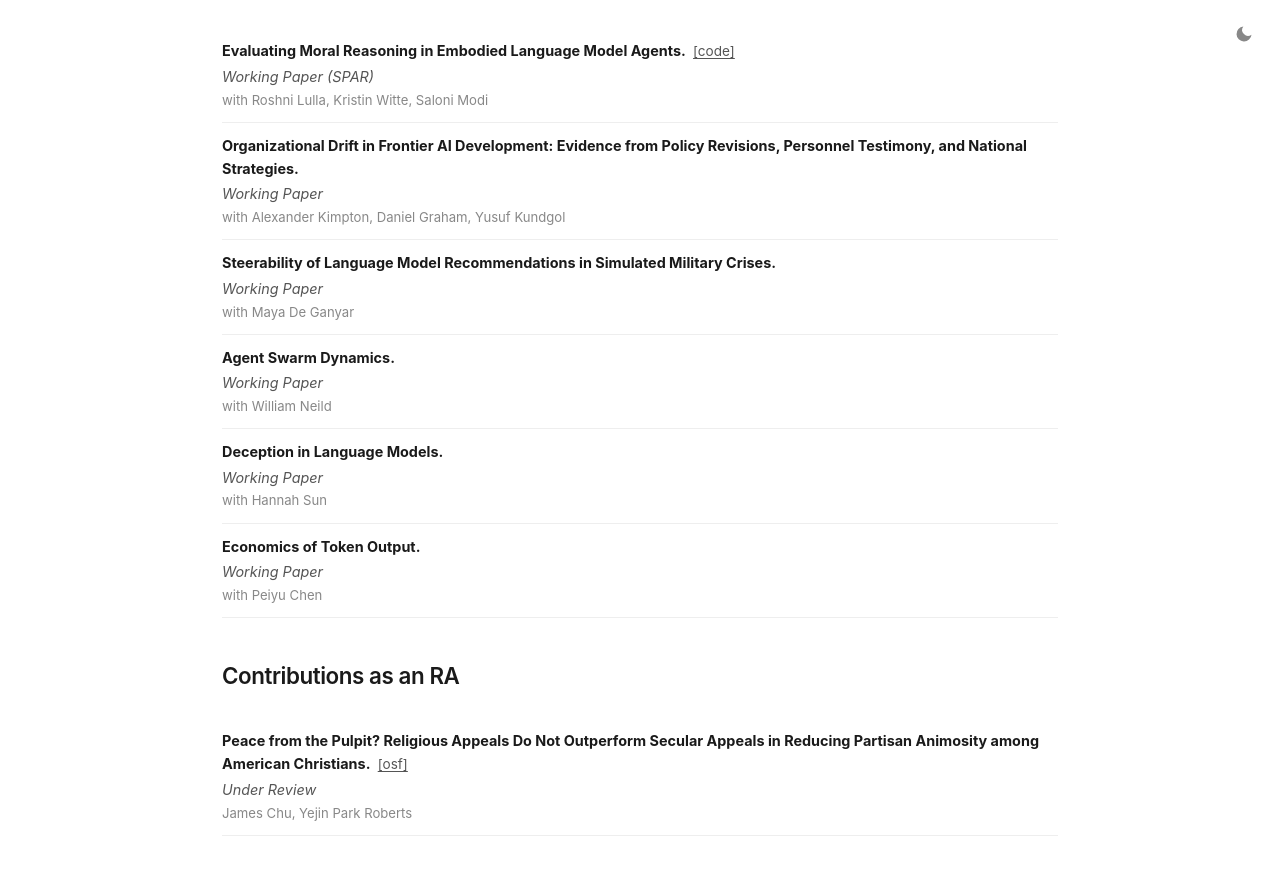
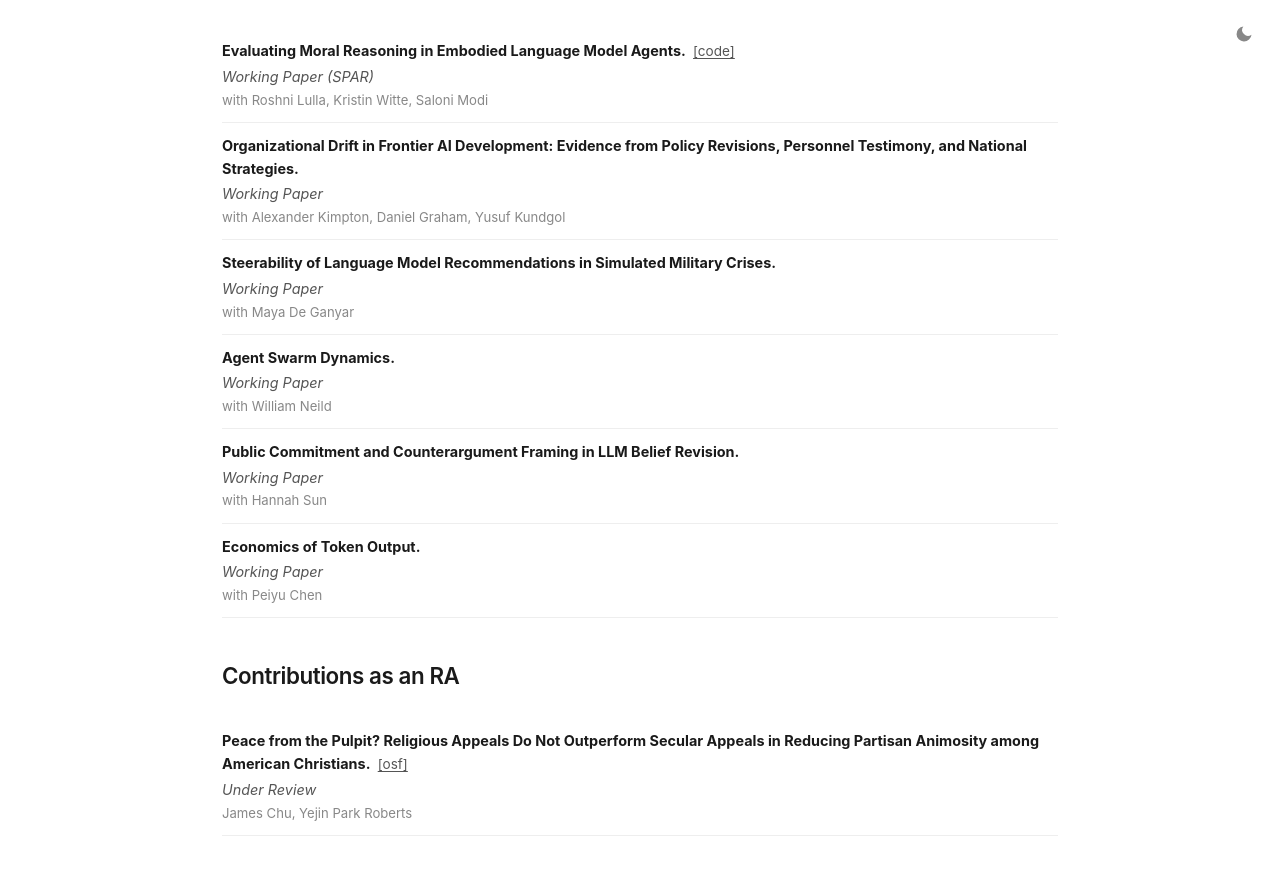
Before and after one commit to EmilioBarkett/emiliobarkett.github.io, a Jekyll site: the page built from index.html, in a window 1280 px wide and 900 px high, scrolled down 1880 px. Shown: the top 875 px of the window. Built offline with Jekyll 4.4.1, drawn with Linux system fonts in a browser that asks for light colours.

Commit message:
Rename Hannah Sun working paper to Public Commitment and Counterargument Framing in LLM Belief Revision

```diff
--- a/_data/publications.yml
+++ b/_data/publications.yml
@@ -96,7 +96,7 @@
     - title: "Agent Swarm Dynamics"
       venue: "Working Paper"
       credit: "with William Neild"
-    - title: "Deception in Language Models"
+    - title: "Public Commitment and Counterargument Framing in LLM Belief Revision"
       venue: "Working Paper"
       credit: "with Hannah Sun"
     - title: "Economics of Token Output"
```
